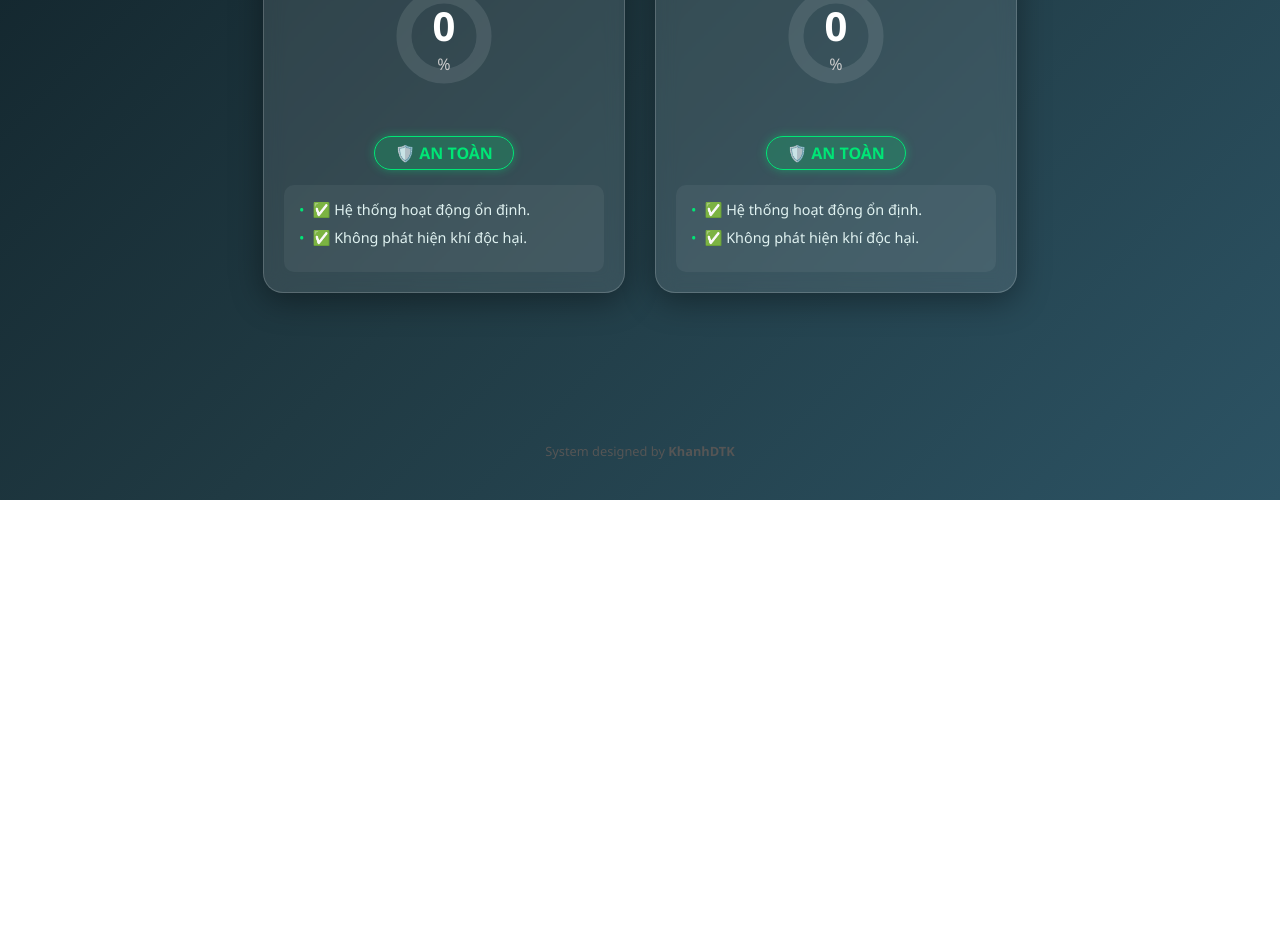
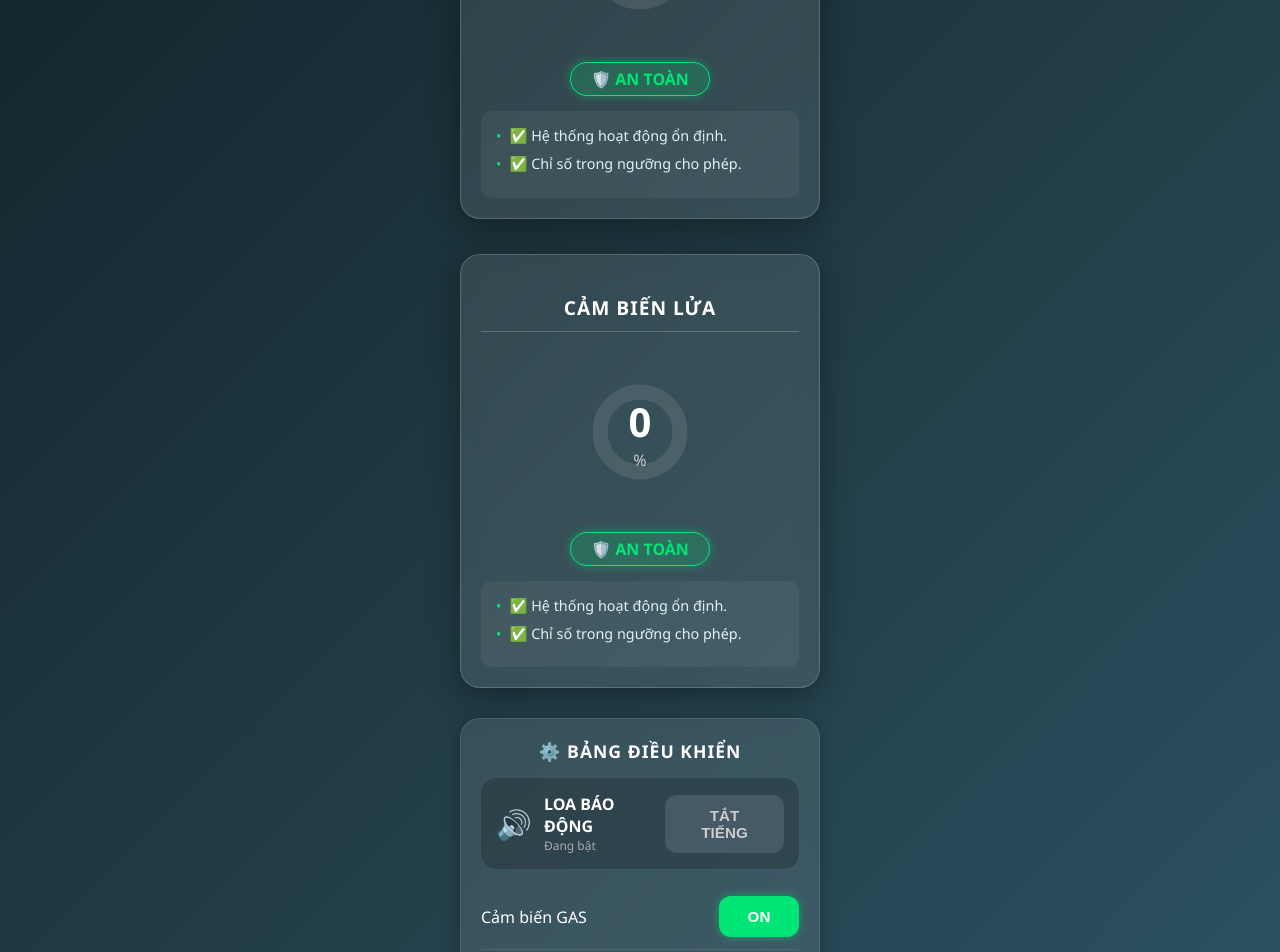
Before and after one commit to khanhpc/canhbaokhidoc, a React (Create React App) app: page / in a window 1280 px wide. Shown: the part 340-1292 px from the top of the page. Before the commit the page ends 840 px from the top, so only its background shows below. Built offline with nearby package versions, Linux system fonts and the light colour scheme; no server answers; the database is empty.

Commit message:
update: chỉnh sửa App.js và SensorCard

```diff
--- a/src/App.js
+++ b/src/App.js
@@ -1,29 +1,33 @@
 // src/App.js
 import React, { useState, useEffect } from "react";
 import { db } from "./firebase";
-import { ref, onValue } from "firebase/database";
+import { ref, onValue, set } from "firebase/database";
 import SensorCard from "./components/SensorCard";
 
 function App() {
   const [gasLevel, setGasLevel] = useState(0);
   const [gasDanger, setGasDanger] = useState(false);
-
   const [smokeLevel, setSmokeLevel] = useState(0);
   const [smokeDanger, setSmokeDanger] = useState(false);
   const [lastUpdate, setLastUpdate] = useState("Đang tải...");
+
+  const [enableGas, setEnableGas] = useState(true);
+  const [enableSmoke, setEnableSmoke] = useState(true);
+  const [isMuted, setIsMuted] = useState(false);
 
   useEffect(() => {
     const dataRef = ref(db, "home/");
     onValue(dataRef, (snapshot) => {
       const data = snapshot.val();
       if (data) {
-        if (data.gasLevel !== undefined)
-          setGasLevel(Number(data.gasLevel).toFixed(1));
+        if (data.gasLevel !== undefined) setGasLevel(Number(data.gasLevel).toFixed(1));
         if (data.isDanger !== undefined) setGasDanger(data.isDanger);
+        if (data.smokeLevel !== undefined) setSmokeLevel(Number(data.smokeLevel).toFixed(1));
+        if (data.smokeDanger !== undefined) setSmokeDanger(data.smokeDanger);
 
-        if (data.smokeLevel !== undefined)
-          setSmokeLevel(Number(data.smokeLevel).toFixed(1));
-        if (data.smokeDanger !== undefined) setSmokeDanger(data.smokeDanger);
+        if (data.configGas !== undefined) setEnableGas(data.configGas);
+        if (data.configSmoke !== undefined) setEnableSmoke(data.configSmoke);
+        if (data.isMuted !== undefined) setIsMuted(data.isMuted);
 
         if (data.lastUpdate) {
           const date = new Date(data.lastUpdate);
@@ -33,95 +37,192 @@ function App() {
     });
   }, []);
 
-  return (
-    <div
-      className="App"
-      style={{
-        // Background Gradient tối màu (Deep Blue)
-        background:
-          "linear-gradient(135deg, #0f2027 0%, #203a43 50%, #2c5364 100%)",
+  const toggleSensor = (type) => {
+    if (type === "GAS") {
+        const newState = !enableGas;
+        setEnableGas(newState);
+        set(ref(db, "home/configGas"), newState);
+    }
+    else if (type === "SMOKE") {
+        const newState = !enableSmoke;
+        setEnableSmoke(newState);
+        set(ref(db, "home/configSmoke"), newState);
+    }
+  };
+
+  const toggleMute = () => {
+    const newStatus = !isMuted;
+    setIsMuted(newStatus);
+    set(ref(db, "home/isMuted"), newStatus);
+  };
+
+  // --- STYLE ---
+  const containerStyle = {
+    background: "linear-gradient(135deg, #0f2027 0%, #203a43 50%, #2c5364 100%)",
     minHeight: "100vh",
-        fontFamily: "'Segoe UI', Tahoma, Geneva, Verdana, sans-serif",
+    fontFamily: "'Segoe UI', Roboto, sans-serif",
     display: "flex",
     flexDirection: "column",
     alignItems: "center",
+    padding: "10px", // Padding nhỏ hơn cho mobile
+    color: "white",
+    boxSizing: "border-box",
+  };
+
+  const headerStyle = {
+    textAlign: "center",
+    marginBottom: "15px",
+    marginTop: "5px",
+    width: "100%",
+    maxWidth: "500px", // Giới hạn chiều rộng
+    padding: "15px 10px",
+    background: "rgba(255,255,255,0.05)",
+    borderRadius: "15px",
+    backdropFilter: "blur(5px)",
+    boxShadow: "0 4px 6px rgba(0,0,0,0.1)",
+  };
+
+  const sensorContainerStyle = {
+    display: "flex",
+    flexDirection: "column", // Mặc định xếp dọc cho Mobile (Mobile First)
+    alignItems: "center", // Căn giữa
+    gap: "15px",
+    width: "100%",
+    maxWidth: "800px",
+  };
+
+  // Wrapper cho thẻ cảm biến (để xử lý ẩn hiện mượt hơn)
+  const cardWrapperStyle = (isEnabled) => ({
+    width: "100%",
+    display: "flex",
+    justifyContent: "center",
+    opacity: isEnabled ? 1 : 0.5,
+    filter: isEnabled ? "none" : "grayscale(100%)",
+    transition: "all 0.3s",
+  });
+
+  const controlPanelStyle = {
+    marginTop: "20px",
+    marginBottom: "30px",
     padding: "20px",
-        color: "white",
-      }}
-    >
-      {/* Header đơn giản */}
-      <div
-        style={{
-          textAlign: "center",
-          marginBottom: "40px",
-          marginTop: "20px",
-          textShadow: "0 2px 4px rgba(0,0,0,0.5)",
-        }}
-      >
-        <h1 style={{ margin: 0, fontSize: "2.5rem" }}>🏠 KhanhDTK's HOUSE</h1>
-        <p style={{ color: "#aaa", marginTop: "10px" }}>
-          🕒 Cập nhật lần cuối:{" "}
-          <span style={{ color: "#4db6ac", fontWeight: "bold" }}>
-            {lastUpdate}
-          </span>
-        </p>
+    background: "rgba(255,255,255,0.1)",
+    borderRadius: "20px",
+    width: "100%",
+    maxWidth: "360px", // Vừa khít màn hình điện thoại
+    backdropFilter: "blur(10px)",
+    boxShadow: "0 4px 15px rgba(0,0,0,0.3)",
+    border: "1px solid rgba(255,255,255,0.1)",
+    boxSizing: "border-box"
+  };
+
+  const btnStyle = (isActive, activeColor = "#00e676") => ({
+    padding: "12px 20px", // Nút to hơn chút cho dễ bấm
+    borderRadius: "12px",
+    border: "none",
+    cursor: "pointer",
+    fontWeight: "bold",
+    fontSize: "0.95rem",
+    backgroundColor: isActive ? activeColor : "#455a64",
+    color: isActive ? (activeColor === "#ffc107" ? "#000" : "#fff") : "#ccc",
+    transition: "all 0.2s",
+    minWidth: "80px",
+    boxShadow: isActive ? `0 0 10px ${activeColor}80` : "none",
+  });
+
+  const rowStyle = {
+    display: "flex",
+    justifyContent: "space-between",
+    alignItems: "center",
+    padding: "12px 0",
+    borderBottom: "1px solid rgba(255,255,255,0.1)",
+  };
+
+  return (
+    <div className="App" style={containerStyle}>
+
+      {/* HEADER */}
+      <div style={headerStyle}>
+        <h1 style={{ margin: "0 0 5px 0", fontSize: "1.4rem", letterSpacing: "1px" }}>
+          🛡️ Cảnh Báo Khí Độc
+        </h1>
+        <div style={{ fontSize: "0.8rem", color: "#aaa" }}>
+            <span style={{color: '#4db6ac'}}>● KhanhDTK</span> | 🕒 {lastUpdate}
+        </div>
       </div>
 
-      {/* Khu vực hiển thị các cảm biến */}
-      <div
-        style={{
-          display: "flex",
-          flexWrap: "wrap",
-          justifyContent: "center",
-          width: "100%",
-          maxWidth: "1200px",
-        }}
-      >
-        {/* Cảm biến Gas */}
+      {/* KHU VỰC CẢM BIẾN */}
+      {/* Trên PC sẽ dùng Flex Row, trên Mobile dùng Flex Column */}
+      <div style={{
+          ...sensorContainerStyle,
+          flexDirection: window.innerWidth > 768 ? 'row' : 'column', // Hack nhẹ để PC nằm ngang, Mobile nằm dọc
+          flexWrap: 'wrap'
+      }}>
+
+        {/* Thẻ Gas */}
+        <div style={cardWrapperStyle(enableGas)}>
           <SensorCard
-          title="CẢNH BÁO KHÍ GAS"
-          value={gasLevel}
+            title="KHÍ GAS"
+            value={enableGas ? gasLevel : 0}
             unit="%"
-          isDanger={gasDanger}
-          title2="Khí Gas"
+            isDanger={gasDanger && enableGas}
           />
-        {/* Cảm biến khói */}
-        <SensorCard
-          title="CẢNH BÁO KHÓI/LỬA"
-          value={smokeLevel}
-          unit="%"
-          isDanger={smokeDanger}
-          title2="Khói/Lửa"
-        />
-
-        {/* Ví dụ Placeholder cho cảm biến tương lai (để bạn thấy bố cục đẹp thế nào) */}
-        {/* <SensorCard
-            title="NHIỆT ĐỘ PHÒNG"
-            value={28.5}
-            unit="°C"
-            isDanger={false}
-        />
-        */}
         </div>
 
-      <footer
-        style={{
-          marginTop: "auto",
-          padding: "20px",
-          color: "#555",
-          fontSize: "0.8rem",
-        }}
-      >
-        System designed by{" "}
-        <a
-          href="https://www.facebook.com/KhanhDTK.dzzz"
-          target="_blank"
-          rel="noopener noreferrer"
-          style={{ color: "#555", fontWeight: "bold", textDecoration: "none" }}
-        >
-          KhanhDTK
-        </a>
-      </footer>
+        {/* Thẻ Lửa */}
+        <div style={cardWrapperStyle(enableSmoke)}>
+          <SensorCard
+            title="CẢM BIẾN LỬA"
+            value={enableSmoke ? smokeLevel : 0}
+            unit="%"
+            isDanger={smokeDanger && enableSmoke}
+          />
+        </div>
+      </div>
+
+      {/* BẢNG ĐIỀU KHIỂN */}
+      <div style={controlPanelStyle}>
+        <h3 style={{
+            textAlign: "center", margin: "0 0 15px 0",
+            fontSize: "1.1rem", color: "#fff", textTransform: "uppercase", letterSpacing: "1px"
+        }}>
+          ⚙️ Bảng Điều Khiển
+        </h3>
+
+        {/* NÚT MUTE (To nhất) */}
+        <div style={{ ...rowStyle, borderBottom: "none", background: "rgba(0,0,0,0.2)", borderRadius: "15px", padding: "15px", marginBottom: "15px" }}>
+          <div style={{ display: "flex", alignItems: "center", gap: "12px" }}>
+            <span style={{ fontSize: "1.8rem" }}>{isMuted ? "🔇" : "🔊"}</span>
+            <div style={{ display: "flex", flexDirection: "column" }}>
+              <span style={{ fontWeight: "bold" }}>LOA BÁO ĐỘNG</span>
+              <span style={{ fontSize: "0.75rem", color: isMuted ? "#ffc107" : "#aaa" }}>
+                {isMuted ? "Đang tắt tiếng" : "Đang bật"}
+              </span>
+            </div>
+          </div>
+          <button onClick={toggleMute} style={btnStyle(isMuted, "#ffc107")}>
+            {isMuted ? "BẬT LẠI" : "TẮT TIẾNG"}
+          </button>
+        </div>
+
+        {/* ON/OFF Cảm biến */}
+        <div style={rowStyle}>
+          <span>Cảm biến GAS</span>
+          <button onClick={() => toggleSensor("GAS")} style={btnStyle(enableGas, "#00e676")}>
+            {enableGas ? "ON" : "OFF"}
+          </button>
+        </div>
+
+        <div style={{ ...rowStyle, borderBottom: "none" }}>
+          <span>Cảm biến LỬA</span>
+          <button onClick={() => toggleSensor("SMOKE")} style={btnStyle(enableSmoke, "#00e676")}>
+            {enableSmoke ? "ON" : "OFF"}
+          </button>
+        </div>
+      </div>
+
+      <div style={{ marginTop: "10px", fontSize: "0.7rem", color: "#555", paddingBottom: "10px" }}>
+        KhanhDTK Smart Home v2.0
+      </div>
     </div>
   );
 }
--- a/src/components/SensorCard.js
+++ b/src/components/SensorCard.js
@@ -1,25 +1,36 @@
+// src/components/SensorCard.js
 import React from 'react';
 
-function SensorCard({ title, value, unit, isDanger, title2 }) {
+// Bỏ title2 đi, chỉ cần title là đủ
+function SensorCard({ title, value, unit, isDanger }) {
 
   let statusText = "";
   let adviceList = [];
 
   if (isDanger) {
     statusText = "⚠️ NGUY HIỂM!";
-    adviceList = [
-        " CẢNH BÁO: Phát hiện " + title2,
-        " TUYỆT ĐỐI KHÔNG: Bật lửa, hút thuốc, tạo tia lửa.",
-        " KHÔNG DÙNG ĐIỆN: Không bật/tắt công tắc đèn, quạt.",
-        " MỞ CỬA NGAY: Mở toang cửa sổ, cửa chính để thông gió.",
-        " SƠ TÁN: Rời khỏi khu vực ngay lập tức.",
-        " GỌI CỨU HỘ: Gọi PCCC hoặc kỹ thuật từ nơi an toàn."
-    ];
+    if (title === "KHÍ GAS") {
+        adviceList = [
+            "🔥 CẢNH BÁO: RÒ RỈ KHÍ GAS ĐẬM ĐẶC!",
+            "🚫 TUYỆT ĐỐI KHÔNG: Bật lửa, hút thuốc.",
+            "⚡ KHÔNG DÙNG ĐIỆN: Không bật tắt công tắc.",
+            "💨 MỞ CỬA NGAY: Thông gió toàn bộ khu vực.",
+            "📞 GỌI HỖ TRỢ: Gọi người thân hoặc thợ."
+        ];
+    }
+    else {
+        adviceList = [
+            "🔥 CẢNH BÁO: PHÁT HIỆN CÓ LỬA/KHÓI!",
+            "🧯 DẬP LỬA NGAY: Dùng bình chữa cháy.",
+            "🏃 SƠ TÁN: Đưa người già trẻ nhỏ ra ngoài.",
+            "📞 GỌI 114: Nếu đám cháy mất kiểm soát."
+        ];
+    }
   } else {
     statusText = "🛡️ AN TOÀN";
     adviceList = [
         "✅ Hệ thống hoạt động ổn định.",
-        "✅ Không phát hiện khí độc hại."
+        "✅ Chỉ số trong ngưỡng cho phép."
     ];
   }
 
@@ -38,9 +49,14 @@ function SensorCard({ title, value, unit, isDanger, title2 }) {
       backdropFilter: 'blur(10px)',
       borderRadius: '20px',
       padding: '20px',
-      margin: '15px',
-      // Tăng chiều rộng lên để chứa chữ dài không bị xuống dòng xấu
-      width: '320px',
+      margin: '10px 0', // Giảm margin ngang về 0 để đỡ bị lệch trên đt
+
+      // --- SỬA CHỖ NÀY ĐỂ RESPONSIVE ---
+      width: '100%',        // Chiếm hết chiều rộng của khung chứa nó
+      maxWidth: '360px',    // Nhưng không to quá 360px (trên máy tính bảng)
+      boxSizing: 'border-box',
+      // --------------------------------
+
       boxShadow: `0 8px 32px 0 rgba(0, 0, 0, 0.37)`,
       border: `1px solid rgba(255, 255, 255, 0.18)`,
       display: 'flex',
@@ -51,7 +67,6 @@ function SensorCard({ title, value, unit, isDanger, title2 }) {
       transition: 'all 0.3s ease'
     }}>
 
-      {/* Hiệu ứng nền nhấp nháy */}
       {isDanger && (
         <div style={{
           position: 'absolute', top: 0, left: 0, right: 0, bottom: 0,
@@ -61,111 +76,52 @@ function SensorCard({ title, value, unit, isDanger, title2 }) {
         }} />
       )}
 
-      {/* TIÊU ĐỀ */}
       <h3 style={{
-        color: '#ffffff',
-        fontSize: '1.2rem',
-        marginBottom: '20px',
-        letterSpacing: '1px',
-        textTransform: 'uppercase',
-        borderBottom: '1px solid rgba(255,255,255,0.2)',
-        paddingBottom: '10px',
-        width: '100%',
-        textAlign: 'center',
-        zIndex: 2
+        color: '#ffffff', fontSize: '1.2rem', marginBottom: '20px', letterSpacing: '1px',
+        textTransform: 'uppercase', borderBottom: '1px solid rgba(255,255,255,0.2)',
+        paddingBottom: '10px', width: '100%', textAlign: 'center', zIndex: 2
       }}>
         {title}
       </h3>
 
       <div style={{ position: 'relative', width: '160px', height: '160px', zIndex: 2, marginBottom: '20px' }}>
         <svg height="160" width="160" style={{ transform: 'rotate(-90deg)' }}>
-          <circle
-            stroke="rgba(255, 255, 255, 0.1)"
-            strokeWidth={stroke}
-            fill="transparent"
-            r={normalizedRadius}
-            cx="80"
-            cy="80"
-          />
-          <circle
-            stroke={color}
-            strokeWidth={stroke}
-            strokeDasharray={circumference + ' ' + circumference}
-            style={{
-                strokeDashoffset,
-                transition: 'stroke-dashoffset 0.5s ease-in-out',
-                filter: `drop-shadow(0 0 10px ${color})`
-            }}
-            strokeLinecap="round"
-            fill="transparent"
-            r={normalizedRadius}
-            cx="80"
-            cy="80"
+          <circle stroke="rgba(255, 255, 255, 0.1)" strokeWidth={stroke} fill="transparent" r={normalizedRadius} cx="80" cy="80" />
+          <circle stroke={color} strokeWidth={stroke} strokeDasharray={circumference + ' ' + circumference}
+            style={{ strokeDashoffset, transition: 'stroke-dashoffset 0.5s ease-in-out', filter: `drop-shadow(0 0 10px ${color})` }}
+            strokeLinecap="round" fill="transparent" r={normalizedRadius} cx="80" cy="80"
           />
         </svg>
-
-        <div style={{
-          position: 'absolute',
-          top: '50%', left: '50%',
-          transform: 'translate(-50%, -50%)',
-          textAlign: 'center'
-        }}>
-          <div style={{ fontSize: '2.5rem', fontWeight: 'bold', color: '#fff' }}>
-            {value}
-          </div>
+        <div style={{ position: 'absolute', top: '50%', left: '50%', transform: 'translate(-50%, -50%)', textAlign: 'center' }}>
+          <div style={{ fontSize: '2.5rem', fontWeight: 'bold', color: '#fff' }}>{value}</div>
           <div style={{ fontSize: '1rem', color: '#ccc' }}>{unit}</div>
         </div>
       </div>
 
-      {/* TRẠNG THÁI NGẮN GỌN */}
       <div style={{
-          marginBottom: '15px',
-          padding: '5px 20px',
-          borderRadius: '50px',
-          fontWeight: 'bold',
-          background: isDanger ? 'rgba(255, 82, 82, 0.2)' : 'rgba(0, 230, 118, 0.2)',
-          color: color,
-          border: `1px solid ${color}`,
-          zIndex: 2,
-          textTransform: 'uppercase',
+          marginBottom: '15px', padding: '5px 20px', borderRadius: '50px',
+          fontWeight: 'bold', background: isDanger ? 'rgba(255, 82, 82, 0.2)' : 'rgba(0, 230, 118, 0.2)',
+          color: color, border: `1px solid ${color}`, zIndex: 2, textTransform: 'uppercase',
           boxShadow: `0 0 10px ${shadowColor}`
       }}>
         {statusText}
       </div>
 
-      {/* KHU VỰC LỜI KHUYÊN (Đã thiết kế lại dạng danh sách) */}
       <div style={{
-          width: '100%',
-          backgroundColor: isDanger ? 'rgba(0, 0, 0, 0.4)' : 'rgba(255, 255, 255, 0.05)',
-          borderRadius: '10px',
-          padding: '15px',
-          zIndex: 2,
-          border: isDanger ? '1px solid #ff5252' : 'none',
-          boxSizing: 'border-box' // Đảm bảo padding không làm vỡ khung
+          width: '100%', backgroundColor: isDanger ? 'rgba(0, 0, 0, 0.4)' : 'rgba(255, 255, 255, 0.05)',
+          borderRadius: '10px', padding: '15px', zIndex: 2,
+          border: isDanger ? '1px solid #ff5252' : 'none', boxSizing: 'border-box'
       }}>
         {adviceList.map((item, index) => (
             <div key={index} style={{
-                color: isDanger ? '#ffcdd2' : '#e0f2f1',
-                fontSize: '0.9rem',
-                marginBottom: '8px',
-                textAlign: 'left', // Căn trái cho dễ đọc
-                lineHeight: '1.4',
-                display: 'flex',
-                alignItems: 'start'
+                color: isDanger ? '#ffcdd2' : '#e0f2f1', fontSize: '0.9rem', marginBottom: '8px',
+                textAlign: 'left', lineHeight: '1.4', display: 'flex', alignItems: 'start'
             }}>
-                {/* Dấu chấm đầu dòng nếu không phải dòng tiêu đề */}
-                <span style={{ marginRight: '8px', color: color }}>•</span>
-                {item}
+                <span style={{ marginRight: '8px', color: color }}>•</span> {item}
             </div>
         ))}
       </div>
-
-      <style>{`
-        @keyframes pulse {
-          0% { opacity: 0.3; }
-          100% { opacity: 0.8; }
-        }
-      `}</style>
+      <style>{`@keyframes pulse { 0% { opacity: 0.3; } 100% { opacity: 0.8; } }`}</style>
     </div>
   );
 }
```
Lines whose indentation alone changed are shown as unchanged.
